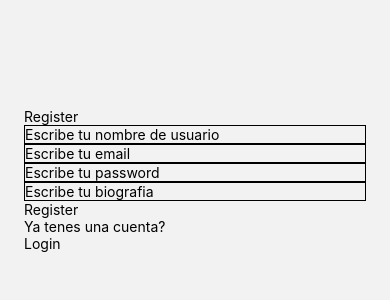
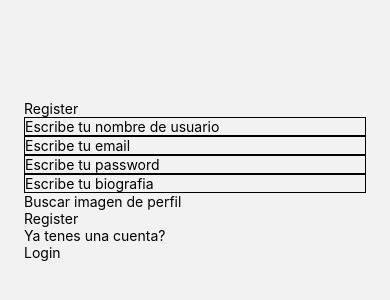
Before and after one commit to FranGalu/Repo-trabajo-final-P.3, a React Native app in the folder myApp/: screen /Register in a window 390 px wide. Shown: the part 242-542 px from the top of the page. Built offline with nearby package versions, Linux system fonts and the light colour scheme; no server answers.

Commit message:
imagenes en register

```diff
--- a/myApp/package.json
+++ b/myApp/package.json
@@ -22,7 +22,8 @@
     "react-native": "0.69.6",
     "react-native-safe-area-context": "4.3.1",
     "react-native-screens": "~3.15.0",
-    "react-native-web": "~0.18.7"
+    "react-native-web": "~0.18.7",
+    "expo-image-picker": "~13.3.1"
   },
   "devDependencies": {
     "@babel/core": "^7.12.9"
--- a/myApp/src/screens/Login/LoginScreen.js
+++ b/myApp/src/screens/Login/LoginScreen.js
@@ -53,12 +53,9 @@ class LoginScreen extends Component{
                     </TouchableOpacity>
                 </View>
                 <View>
-                    <Text>Aun no tienes cuenta</Text>
+                    <Text>Aun no tienes cuenta?</Text>
                     <TouchableOpacity onPress={()=> this.props.navigation.navigate('Register')}>
                         <Text>Register</Text>
-                    </TouchableOpacity>
-                    <TouchableOpacity onPress={()=> this.props.navigation.navigate('TabNavigation')}>
-                        <Text>Home</Text>
                     </TouchableOpacity>
                 </View>
             </View>
--- a/myApp/src/screens/Register/Register.js
+++ b/myApp/src/screens/Register/Register.js
@@ -1,8 +1,8 @@
 
-import { View, Text, TextInput, StyleSheet, TouchableOpacity, RecyclerViewBackedScrollView, RefreshControlComponent, requireNativeComponent } from 'react-native'
+import { View, Text, TextInput, StyleSheet, TouchableOpacity, Image, RecyclerViewBackedScrollView, RefreshControlComponent, requireNativeComponent } from 'react-native'
 import { auth, db } from '../../firebase/config'
 import {storage} from '../../firebase/config'
-
+import * as ImagePicker from 'expo-image-picker'
 import React, { Component } from 'react'
 
 export class Register extends Component {
@@ -12,17 +12,20 @@ export class Register extends Component {
                     username:'',
                     email:'',
                     pass:'',
-                    bio: ''
+                    bio: '',
+                    imgPerfil:''
                 }
             }
 
-        registroUsuario(username, email, pass){
+        registroUsuario(username, email, pass, bio, imgPerfil){
                 auth.createUserWithEmailAndPassword(email, pass)
                 .then(()=> {
                     return(
                         db.collection('users').add({
                             email: email,
                             username: username,
+                            bio: bio,
+                            imgPerfil: imgPerfil,
                             createdAt: Date.now()
                         })
                     )
@@ -30,9 +33,36 @@ export class Register extends Component {
                 .then(resp => this.props.navigation.navigate('Home'))
                 .catch(err => console.log(err))
             }
+
+            buscarImagen(){
+                ImagePicker.launchImageLibraryAsync()
+                .then(resp => {
+                    fetch(resp.uri)
+                    .then(data => data.blob())
+                    .then(img => {
+                        console.log(storage)
+                        const ref = storage.ref(`profilePics/${Date.now()}.jpg`)
+                        ref.put(img)
+                        .then(()=> {
+                            ref.getDownloadURL()
+                            .then(url => {
+                                    this.setState({profileImage:url})
+                                }
+                            )
+                        })
+                    })
+                    .catch(err => console.log(err))
+                })
+                .catch(err => console.log(err))
+            }
+
     render() {
         return (
             <View style={styles.container}>
+                {/* <Image style={styles.image}
+                source={{uri: 'https://images.pexels.com/photos/235994/pexels-photo-235994.jpeg?cs=srgb&dl=pexels-pixabay-235994.jpg&fm=jpg'}}
+                resizeMode='contain'
+                /> */}
              <View>
                 <Text>Register</Text>
                 <TextInput
@@ -64,6 +94,11 @@ export class Register extends Component {
                 onChangeText={text => this.setState({bio: text})}
                 value={this.state.bio}
                 />
+                 <View>
+                    <TouchableOpacity onPress={()=> this.buscarImagen()}>
+                         <Text>Buscar imagen de perfil</Text>
+                    </TouchableOpacity>
+                    </View>
                 <View>
                      <TouchableOpacity onPress={()=> this.registroUsuario(this.state.username, this.state.email, this.state.pass)}>
                          <Text>Register</Text>
@@ -86,13 +121,16 @@ const styles = StyleSheet.create({
     container:{
       flex:1,
       justifyContent:'center',
-      paddingHorizontal:24
+      paddingHorizontal:24,
     },
     input:{
         borderWidth:1
     },
     containerRedirect:{
         marginTop: 32
+    },
+    image:{
+        height: '100%'
     }
   })
 
```
Also changed, not shown: 1 other file (tests, documents, lock files or other folders).
